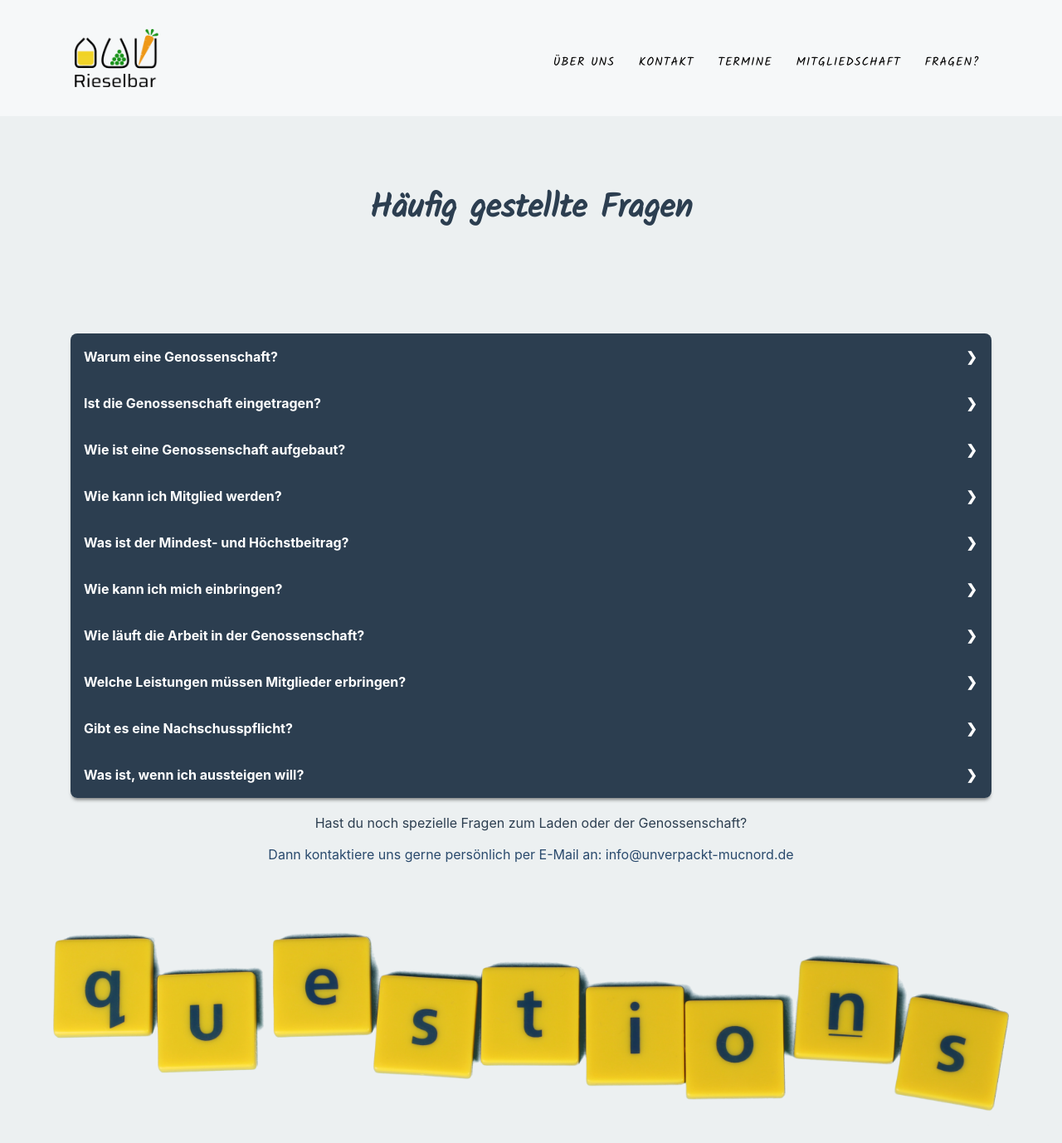
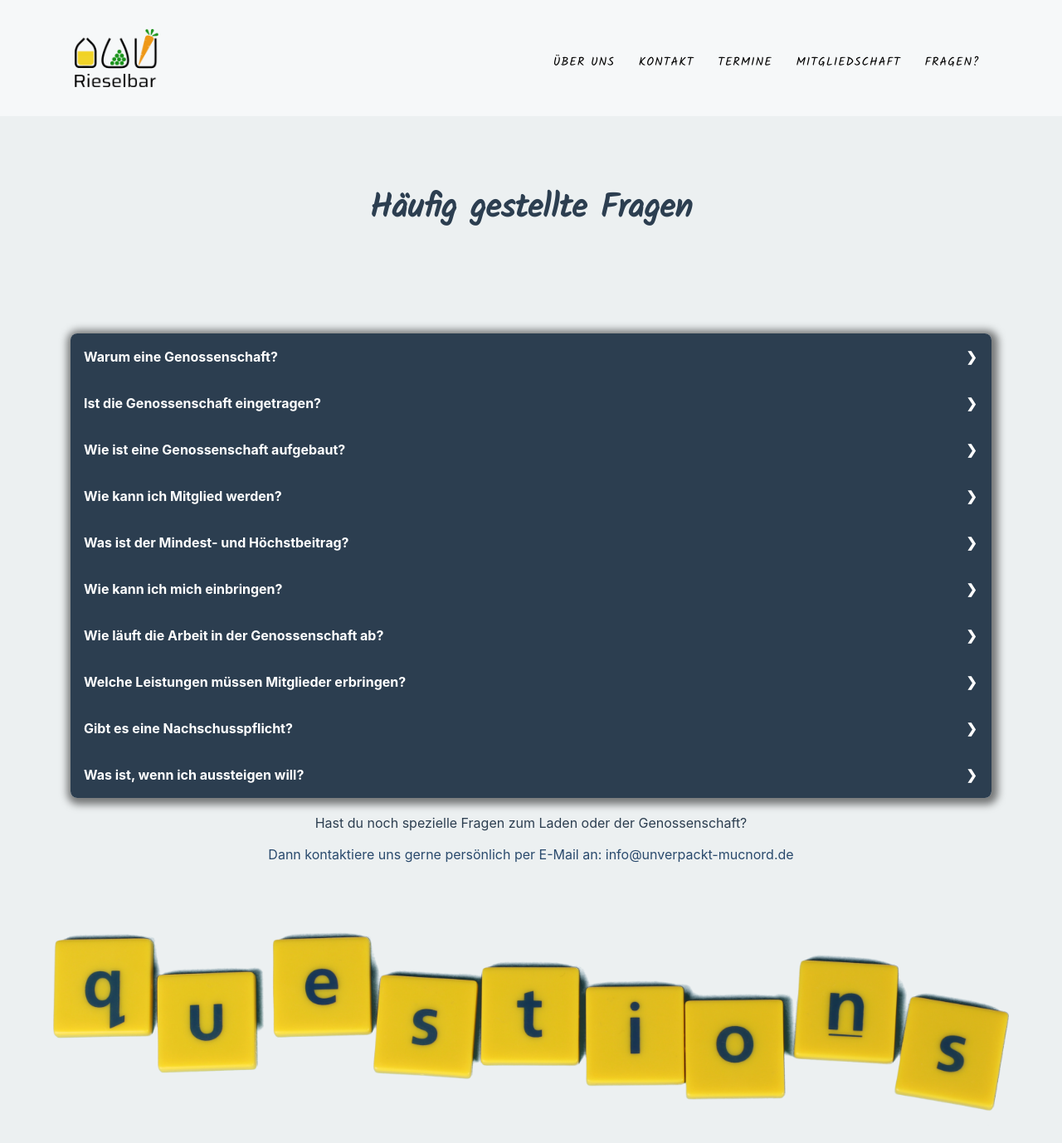
Before and after one commit to BeneHa/unverpacktladen_website, a Jekyll site: the page built from lang/de/faq.md, in a window 1280 px wide and 1400 px high. Shown: the top 1378 px of the window at 83% size. Built offline with Jekyll 4.4.1, drawn with Linux system fonts in a browser that asks for light colours.

Commit message:
Update faq style.

```diff
--- a/_data/sitetext.yml
+++ b/_data/sitetext.yml
@@ -276,7 +276,7 @@ Außerdem macht es total viel Spaß, in einem Team von tollen Leuten, dieses Pro
       answer: "Es ist möglich, einen oder mehrere Anteile pro Person zu kaufen, ein Anteil kostet 150€. Eine Höchstzahl an Anteilen gibt es nicht."
     - question: "Wie kann ich mich einbringen?"
       answer: "Wir haben verschiedene Arbeitsgruppen, die sich um Themen wie den Laden, Finanzen oder Technik kümmern. Schreib uns eine [Mail](mailto:info@unverpackt-mucnord.de), dann besprechen wir näheres."
-    - question: "Wie läuft die Arbeit in der Genossenschaft?"
+    - question: "Wie läuft die Arbeit in der Genossenschaft ab?"
       answer: "Jede Arbeitsgruppe tauscht sich individuell aus, wir nutzen dafür Microsoft Teams, Zoom oder treffen uns persönlich. Zu wichtigen Anlässen stimmen sich die Aufsichtsräte und Vorstände dann ab, und ein Treffen mit allen Mitgliedern wird organisiert, bis jetzt meistens online."
     - question: "Welche Leistungen müssen Mitglieder erbringen?"
       answer: "Du musst bei uns gar keine Leistungen erbringen, die Mitarbeit in den Arbeitsgruppen ist komplett freiwillig."
--- a/_includes/about.html
+++ b/_includes/about.html
@@ -11,7 +11,7 @@
       <div class="col-lg-8 mx-auto text-center">
         <div class="large text-muted">{{ site.data.sitetext[page.locale].about.body | markdownify }}</div>
         {% if site.data.sitetext[page.locale].about.umfragelink %}
-        <h2 class="section-subheading text-muted"><a href="{{ site.data.sitetext[page.locale].about.umfragelink }}" style="color:blue">{{ site.data.sitetext[page.locale].about.umfragename }}</a></h2>
+        <h2 class="section-subheading text-muted"><a href="{{ site.data.sitetext[page.locale].about.umfragelink }}">{{ site.data.sitetext[page.locale].about.umfragename }}</a></h2>
         {% endif %}
 
       </div>
--- a/_includes/appointments.html
+++ b/_includes/appointments.html
@@ -6,8 +6,7 @@
         <h2 class="section-heading text-uppercase" style="margin-top: 10%">{{ site.data.sitetext[page.locale].appointments.title | markdownify | default: "About" }}</h2>
         <p class="text-muted">
           {{ site.data.sitetext[page.locale].appointments.text | default: "timeline"}}
-          <a style="color:blue"
-            href="mailto:{{ site.data.sitetext[page.locale].contact.emailaddress }}">{{site.data.sitetext[page.locale].appointments.kontaktaufforderung}}</a>
+          <a href="mailto:{{ site.data.sitetext[page.locale].contact.emailaddress }}">{{site.data.sitetext[page.locale].appointments.kontaktaufforderung}}</a>
         </p>
       </div>
     </div>
--- a/_includes/frequently_asked_questions.html
+++ b/_includes/frequently_asked_questions.html
@@ -8,7 +8,7 @@
           <div class="tab">
             <input type="checkbox" id="{{item.question}}">
             <label class="tab-label" style="margin-bottom:0" for="{{item.question}}">{{item.question}}</label>
-            <div class="tab-content" style="text-align: left">
+            <div class="tab-content text-muted" style="text-align: left">
               {{item.answer | markdownify }}
             </div>
           </div>
--- a/_sass/layout/_faq.scss
+++ b/_sass/layout/_faq.scss
@@ -34,7 +34,7 @@ input {
 .tabs {
   border-radius: 8px;
   overflow: hidden;
-  box-shadow: 0 4px 4px -2px rgba(0,0,0,0.5);
+  box-shadow: 2px 2px 10px 6px rgba(0,0,0,0.5);
 }
 .tab {
   width: 100%;
@@ -63,7 +63,6 @@ input {
   &-content {
     max-height: 0;
     padding: 0 1em;
-    color: $midnight;
     background: white;
     transition: all .35s;
   }
```
